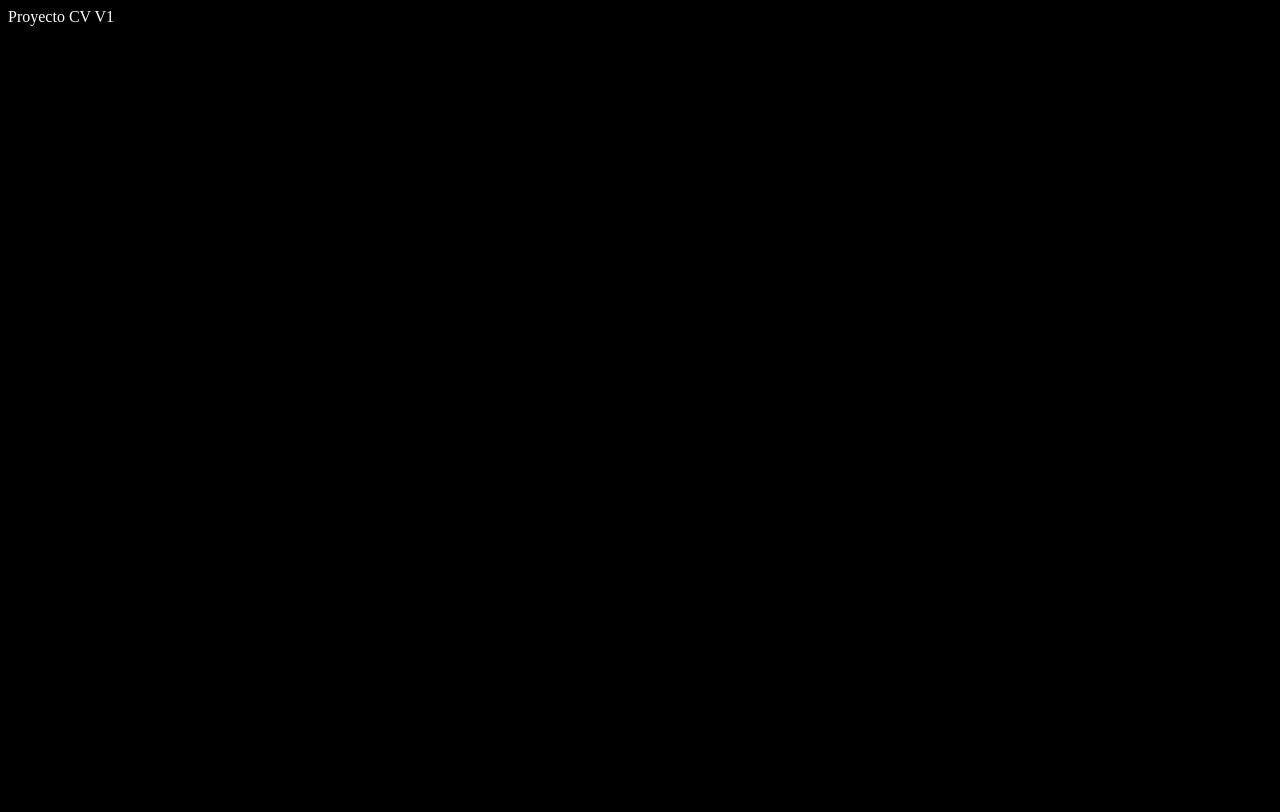
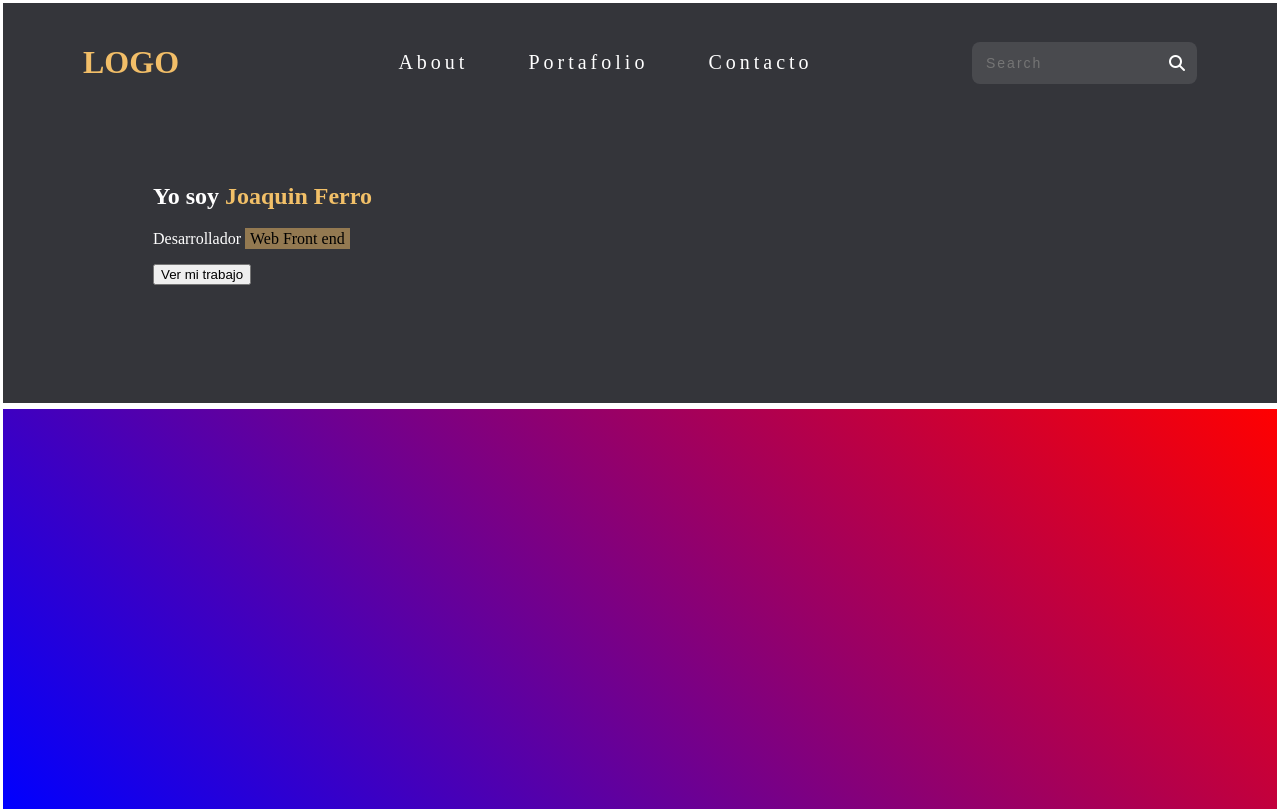
Before and after one commit to JoaquinFerro/CV-V1, a plain HTML site: page index.html in a window 1280 px wide. Drawn offline with Linux system fonts and the light colour scheme.

Commit message:
agrego formato html

```diff
--- a/assets/style/style.css
+++ b/assets/style/style.css
@@ -1,4 +1,87 @@
 body {
-    background-color: black;
-    color: white;
+  background-color: rgb(52, 53, 58);
+  color: white;
+  margin: 0;
+  padding: 0;
+  box-sizing: border-box;
 }
+h1 {
+  color: rgb(242, 190, 104);
+}
+
+header {
+  border: 3px solid white;
+  height: 50vh;
+  display: flex;
+  flex-direction: column;
+  padding: 0 40px;
+  position: relative;
+}
+
+header .info {
+  position: absolute;
+  top: 40%;
+  left: 150px;
+}
+
+.barra {
+  display: flex;
+  justify-content: space-between;
+  align-items: center;
+  padding: 20px 40px;
+}
+
+.buscador {
+  display: flex;
+  align-items: center;
+  background: rgba(255, 255, 255, 0.1);
+  padding: 12px 12px;
+  border-radius: 8px;
+}
+
+.buscador input {
+  background: transparent;
+  border: none;
+  color: white;
+  font-size: 14px;
+  letter-spacing: 2px;
+}
+
+.buscador input:focus {
+  outline: none;
+}
+
+nav {
+  display: flex;
+}
+
+nav a {
+  text-decoration: none;
+  color: white;
+  margin-left: 60px;
+  text-transform: capitalize;
+  font-size: 20px;
+  letter-spacing: 4px;
+}
+
+nav a:hover {
+  color: rgb(242, 190, 104);
+  text-decoration: underline;
+}
+
+.color {
+  color: rgb(242, 192, 104);
+}
+
+.color2 {
+  background-color: rgba(242, 190, 104, 0.5);
+  padding: 2px 5px;
+  color: black;
+}
+
+main {
+  border: 3px solid white;
+  height: 50vh;
+  padding: 0 40px;
+  background: linear-gradient(45deg, blue, red);
+}
--- a/index.html
+++ b/index.html
@@ -1,12 +1,36 @@
 <!DOCTYPE html>
 <html lang="en">
-<head>
-    <meta charset="UTF-8">
-    <meta name="viewport" content="width=device-width, initial-scale=1.0">
-    <link rel="stylesheet" href="./assets/style/style.css">
+  <head>
+    <meta charset="UTF-8" />
+    <meta name="viewport" content="width=device-width, initial-scale=1.0" />
+    <link rel="stylesheet" href="./assets/style/style.css" />
+    <script
+      src="https://kit.fontawesome.com/c8964b1cc3.js"
+      crossorigin="anonymous"
+    ></script>
     <title>Proyecto Final V1</title>
-</head>
-<body>
-    Proyecto CV V1
-</body>
+  </head>
+  <body>
+    <header>
+      <div class="barra">
+        <h1>LOGO</h1>
+        <nav>
+          <a href="#">about</a>
+          <a href="#">Portafolio</a>
+          <a href="#">Contacto</a>
+        </nav>
+        <div class="buscador">
+          <input type="text" name="" id="" placeholder="Search" />
+          <i class="fa-solid fa-magnifying-glass"></i>
+        </div>
+      </div>
+
+      <div class="info">
+        <h2>Yo soy <span class="color">Joaquin Ferro</span></h2>
+        <p>Desarrollador <span class="color2">Web Front end</span></p>
+        <button>Ver mi trabajo</button>
+      </div>
+    </header>
+    <main></main>
+  </body>
 </html>
```
